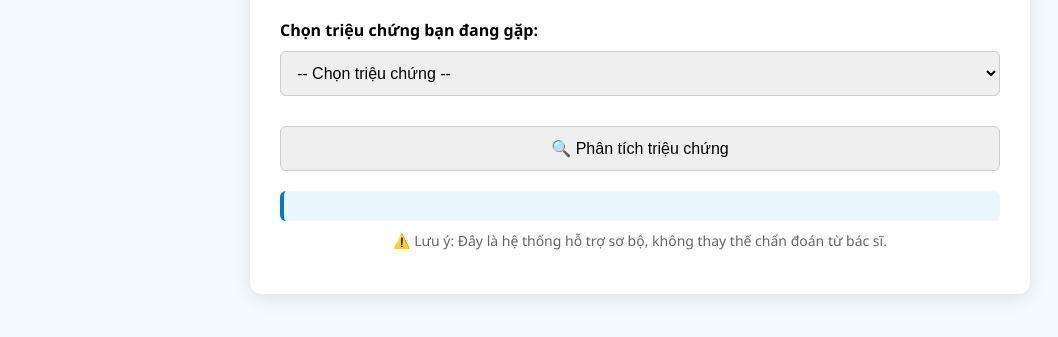
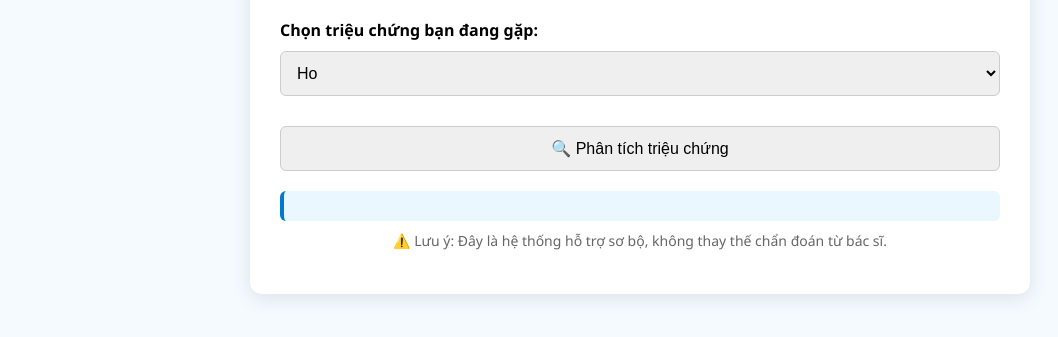
Before and after one commit to Bach18042010/suckhoe-checker, a plain HTML site: page index.html in a window 1280 px wide. Shown: the part 139-476 px from the top of the page, without its empty margins (0-1058 px from the left). Drawn offline with Linux system fonts and the light colour scheme.

Commit message:
Add files via upload

```diff
--- a/index.html
+++ b/index.html
@@ -59,7 +59,6 @@ Ex<!DOCTYPE html>
 
     <label for="symptom">Chọn triệu chứng bạn đang gặp:</label>
     <select id="symptom">
-      <option value="">-- Chọn triệu chứng --</option>
       <option value="ho">Ho</option>
       <option value="sot">Sốt</option>
       <option value="dau_bung">Đau bụng</option>
```
